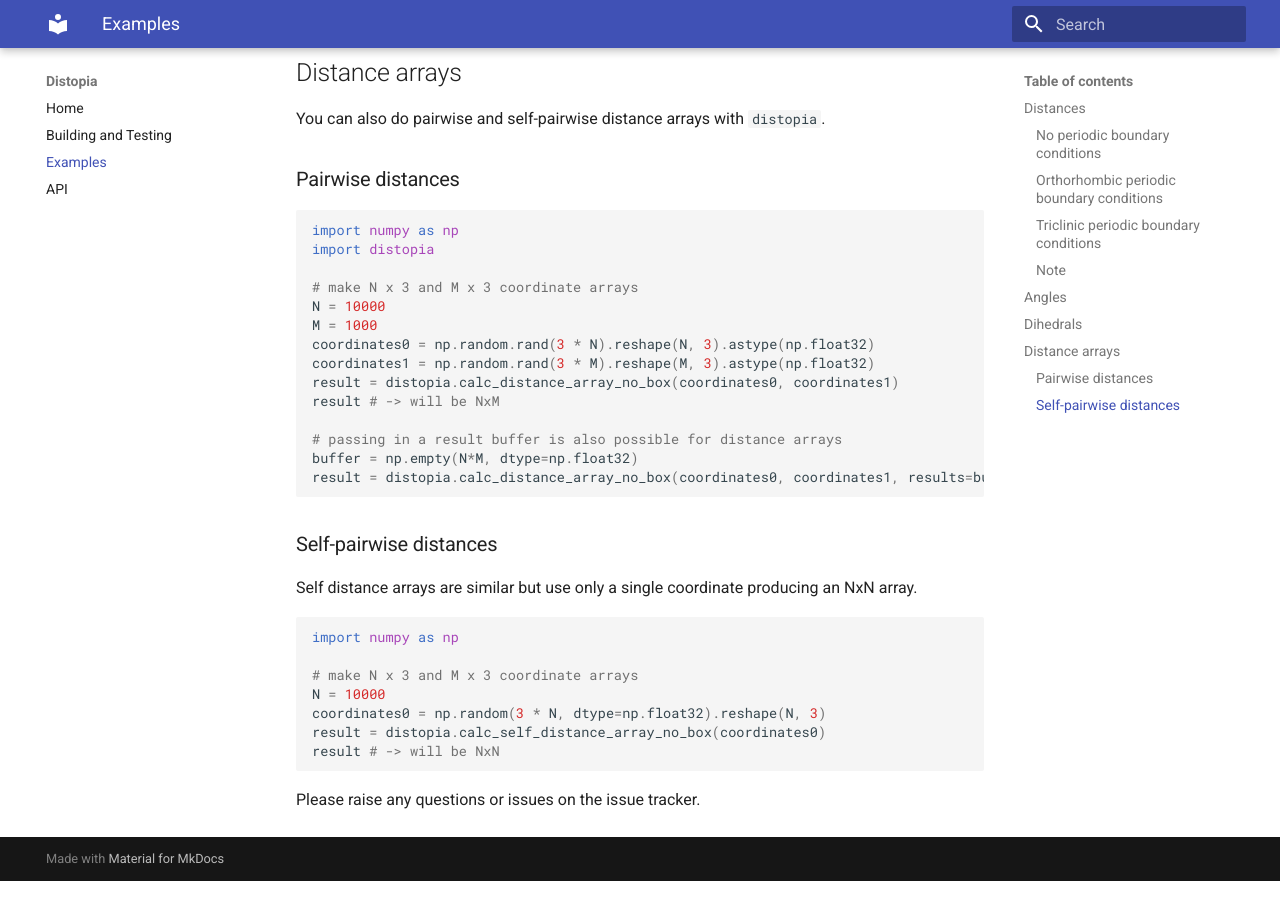
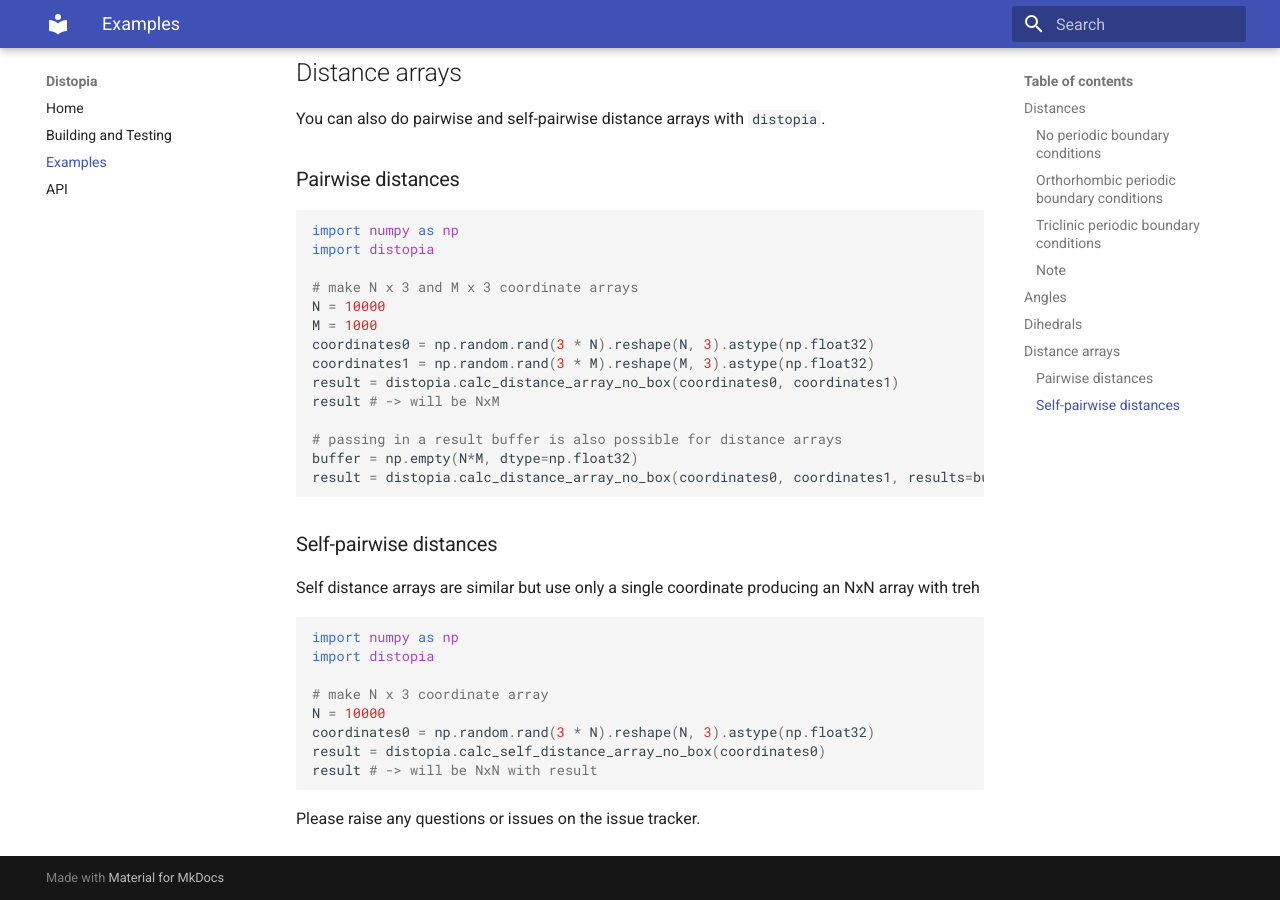
Before and after one commit to MDAnalysis/distopia, an MkDocs documentation site: the page built from docs/docs/examples.md, in a window 1280 px wide and 900 px high, scrolled down 2206 px. Built offline with MkDocs 1.6.1 and Material for MkDocs 9.7.7, drawn with Linux system fonts in a browser that asks for light colours.

Commit message:
changes to self distance array

````diff
--- a/distopia/__init__.py
+++ b/distopia/__init__.py
@@ -1,4 +1,3 @@
-from ._version import __version__
 
 from ._distopia import (
     calc_bonds_ortho,
--- a/docs/docs/examples.md
+++ b/docs/docs/examples.md
@@ -119,16 +119,17 @@ result = distopia.calc_distance_array_no_box(coordinates0, coordinates1, results
 
 ### Self-pairwise distances
 
-Self distance arrays are similar but use only a single coordinate producing an NxN array.
+Self distance arrays are similar but use only a single coordinate producing an NxN array with treh
 
 ```python
 import numpy as np
+import distopia
 
-# make N x 3 and M x 3 coordinate arrays
+# make N x 3 coordinate array
 N = 10000
-coordinates0 = np.random(3 * N, dtype=np.float32).reshape(N, 3)
+coordinates0 = np.random.rand(3 * N).reshape(N, 3).astype(np.float32)
 result = distopia.calc_self_distance_array_no_box(coordinates0)
-result # -> will be NxN
+result # -> will be NxN with result
 ```
 
 Please raise any questions or issues on the issue tracker.
````
Also changed, not shown: 1 other file.
